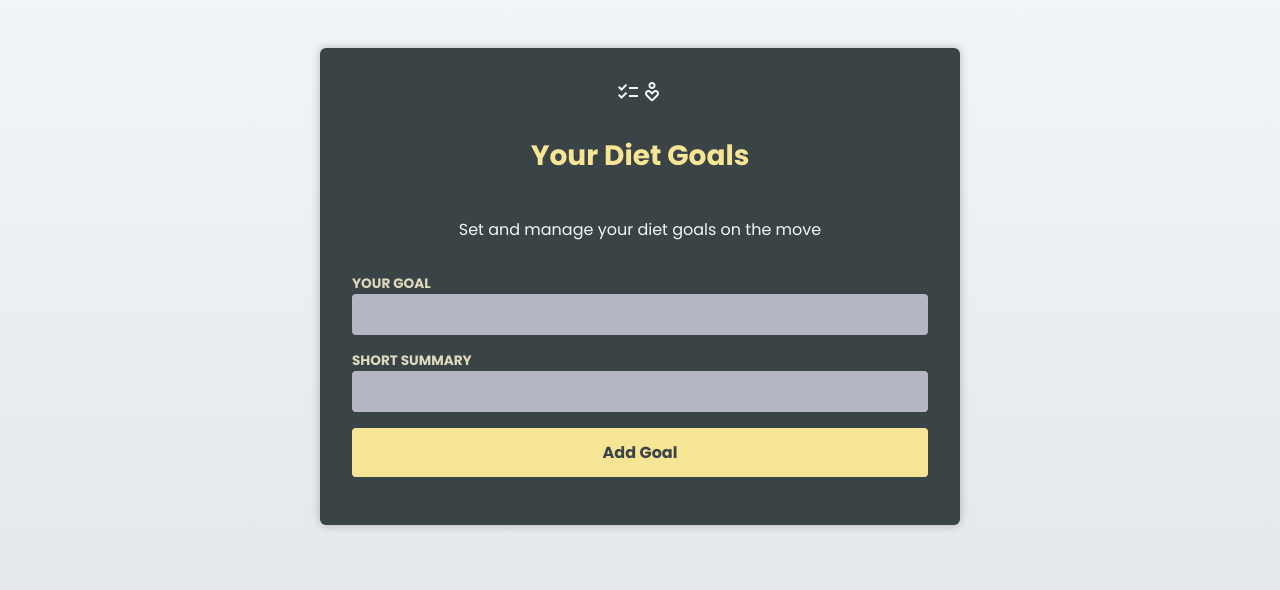
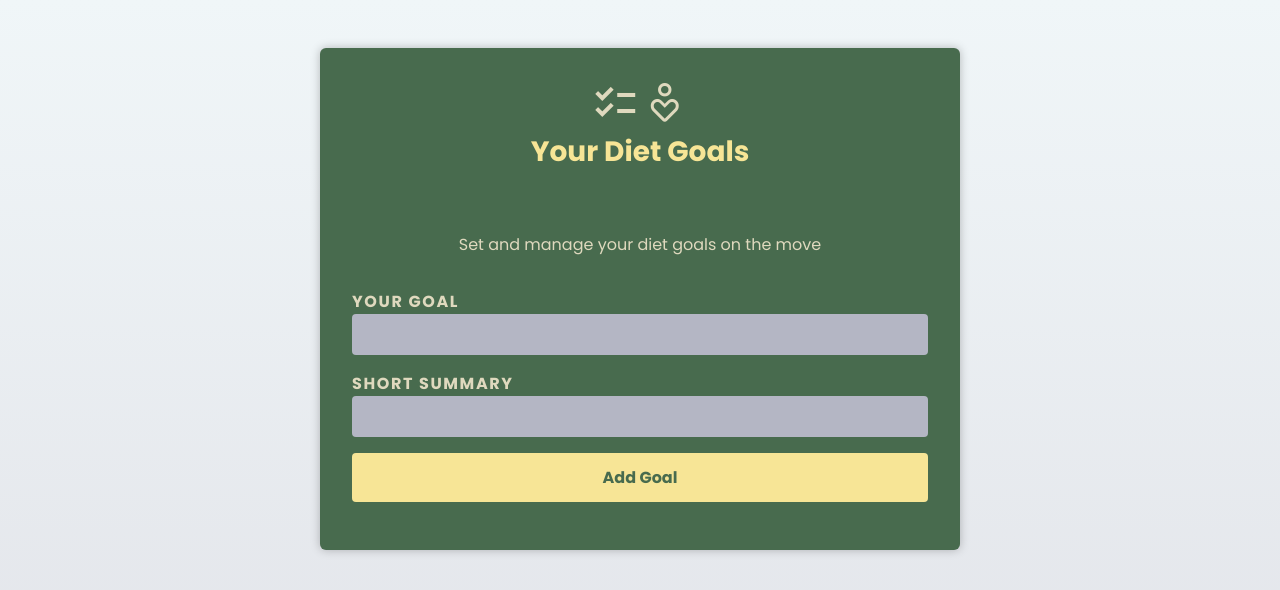
Before and after one commit to VanessaTsang888/your-diet-goals-web-app, a React (Vite) app: page / in a window 1280 px wide. Shown: the top 590 px of the page. Built offline with nearby package versions, Linux system fonts and the light colour scheme; the HTML template or start-up script is replaced by a standard one.

Commit message:
styles: resolved styles issues

```diff
--- a/src/index.css
+++ b/src/index.css
@@ -1,4 +1,53 @@
 @import url('https://fonts.googleapis.com/css2?family=Poppins:wght@400;700&display=swap');
+
+.material-icons {
+  font-family: 'Material Icons';
+  font-weight: normal;
+  font-style: normal;
+  font-size: 16rem; /* Preferred icon size */
+  display: inline-block;
+  line-height: 1;
+  text-transform: none;
+  letter-spacing: normal;
+  word-wrap: normal;
+  white-space: nowrap;
+  direction: ltr;
+
+  /* Support for all WebKit browsers. */
+  -webkit-font-smoothing: antialiased;
+  /* Support for Safari and Chrome. */
+  text-rendering: optimizeLegibility;
+
+  /* Support for Firefox. */
+  -moz-osx-font-smoothing: grayscale;
+
+  /* Support for IE. */
+  font-feature-settings: 'liga';
+}
+
+.material-icons {
+  font-size: 3rem;
+  color: #dfd9be;
+  line-height: 0.2rem;
+  transform: translateY(1.4rem);
+}
+
+.material-symbols-rounded {
+  font-variation-settings: 'FILL' 0, 'wght' 400, 'GRAD' 0, 'opsz' 48;
+  font-size: 3rem;
+  color: #dfd9be;
+  line-height: 0.2rem;
+  transform: translateY(1.4rem);
+}
+
+.icon-container {
+  display: flex;
+}
+
+.icon-container span + span {
+  width: 33%;
+  margin-left: 0.1rem;
+}
 
 * {
   box-sizing: border-box;
@@ -18,7 +67,7 @@ main {
   max-width: 40rem;
   margin: 3rem auto;
   padding: 2rem;
-  background-color: #3a4346;
+  background-color: #486b4e;
   color: #f0f6f8;
   border-radius: 6px;
   box-shadow: 0 0 10px rgba(0, 0, 0, 0.25);
@@ -39,17 +88,32 @@ img {
 }
 
 header h1 {
-  margin: 0;
+  margin-top: 1.5rem;
   font-size: 1.75rem;
   color: #f7e596;
 }
 
+p {
+  font-size: 1rem;
+  line-height: normal;
+  color: #dfd9be;
+  /* transform: translateY(-3rem); */
+}
+
 label {
-  display: block;
-  font-size: 0.85rem;
+  margin-bottom: 0rem;
+  text-align: center;
+  letter-spacing: 0.5rem;
+  color: #f7e596;
+  letter-spacing: 0.08rem;
+}
+
+label {
   font-weight: bold;
   text-transform: uppercase;
   color: #dfd9be;
+  letter-spacing: 0.1rem;
+  margin-bottom: 0.2rem;
 }
 
 input {
@@ -71,7 +135,7 @@ form button {
   border-radius: 4px;
   font: inherit;
   font-weight: bold;
-  color: #3a4346;
+  color: #486b4e;
   cursor: pointer;
 }
 
@@ -89,7 +153,7 @@ ul {
 }
 
 li {
-  background-color: #475357;
+  background-color: #486b4e;
   padding: 1rem;
   border-radius: 4px;
   box-shadow: 0 0 10px rgba(0, 0, 0, 0.25);
@@ -118,7 +182,7 @@ li button {
   padding: 0 0.5rem;
   background: transparent;
   border: none;
-  color: #909a9a;
+  color: #fff;
   cursor: pointer;
 }
 
@@ -154,3 +218,25 @@ li button:hover {
   border: 1px solid #f97373;
   color: #f97373;
 }
+
+/* infoBox feature */
+
+.infobox-hint {
+  border: 1px solid #96f5f7;
+  color: #96f5f7;
+}
+
+.infobox-warning.warning--low {
+  border: 1px solid #f6d84f;
+  color: #f6d84f;
+}
+
+.infobox-warning.warning--medium {
+  border: 1px solid #f9a73b;
+  color: #f9a73b;
+}
+
+.infobox-warning.warning--high {
+  border: 1px solid #f97373;
+  color: #f97373;
+}
```
